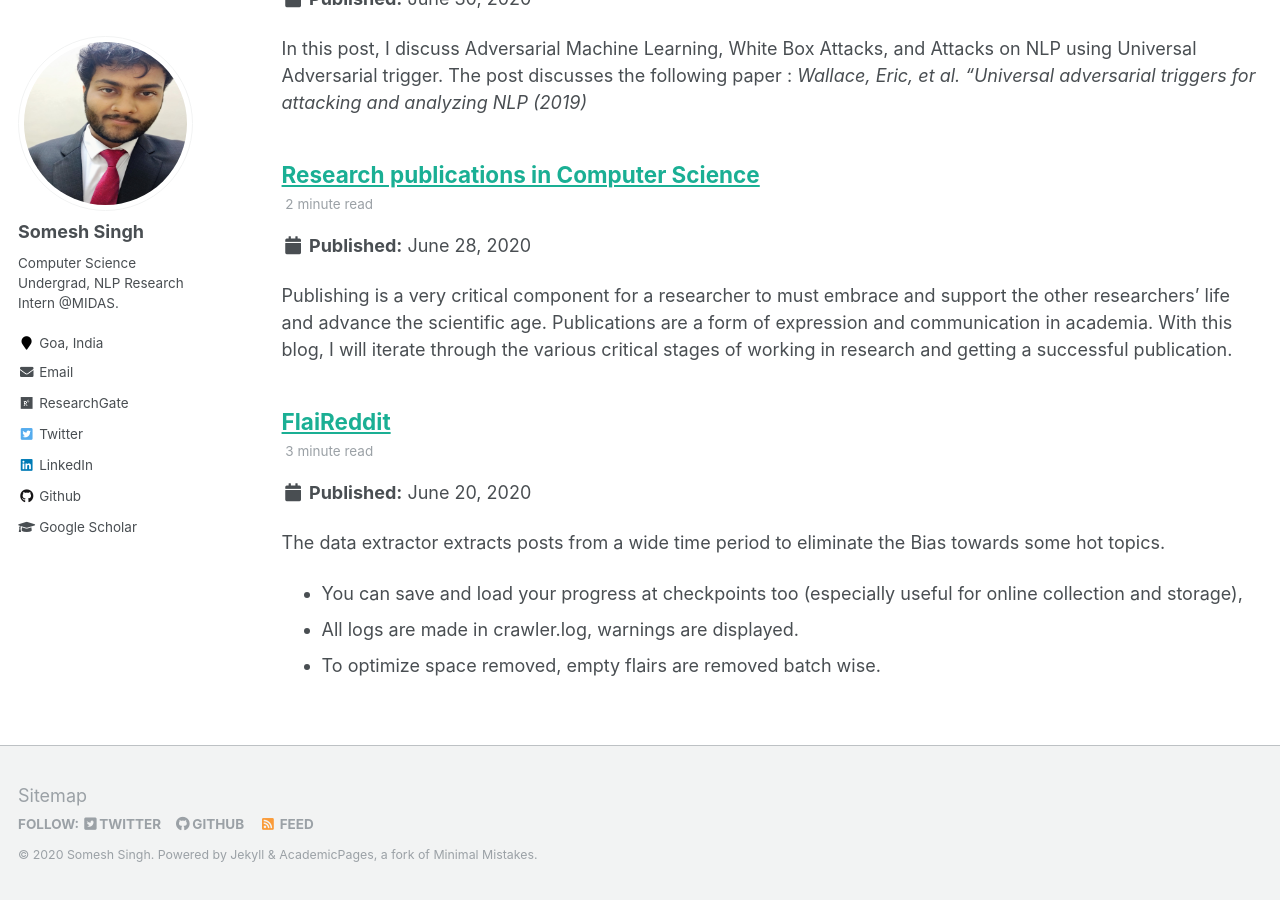
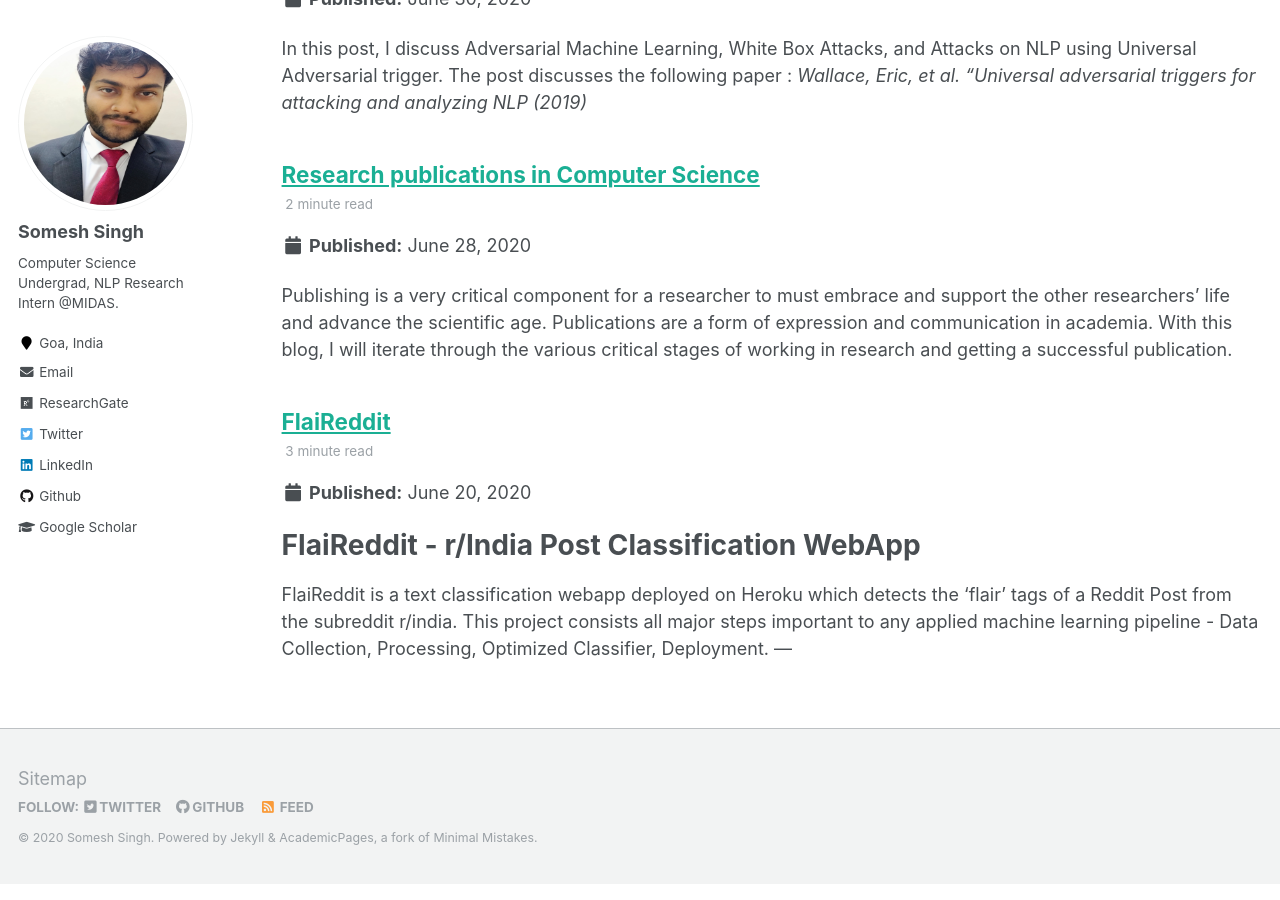
Before and after one commit to someshsingh22/someshsingh22.github.io, a Jekyll site: the page built from _pages/year-archive.html, in a window 1280 px wide and 900 px high, scrolled down 575 px. Built offline with Jekyll 4.4.1, drawn with Linux system fonts in a browser that asks for light colours.

Commit message:
FlaiReddit Post Final Draft

````diff
--- a/_posts/2020-06-20-flaireddit.md
+++ b/_posts/2020-06-20-flaireddit.md
@@ -20,12 +20,11 @@
   - Pytorch
 ---
 
-The data extractor extracts posts from a wide time period to eliminate the Bias towards some hot topics.
-* You can save and load your progress at checkpoints too (especially useful for online collection and storage),
-* All logs are made in crawler.log, warnings are displayed.
-* To optimize space removed, empty flairs are removed batch wise.
+# FlaiReddit - r/India Post Classification WebApp
+FlaiReddit is a text classification webapp deployed on Heroku which detects the 'flair' tags of a Reddit Post from the subreddit r/india. This project consists all major steps important to any applied machine learning pipeline - Data Collection, Processing, Optimized Classifier, Deployment.
+---
 
-# RedditCrawler - Web Scraper
+## Data Collection - Web Scraper
 We will use the pushlift.io API instead to make calls and extract JSON packages.
 The data extractor extracts posts from a wide time period to eliminate the Bias towards some hot topics.
 * You can save and load your progress at checkpoints too (especially useful for online collection and storage),
@@ -33,7 +32,7 @@
 * All logs are made in crawler.log, warnings are displayed.
 * To optimize space removed, empty flairs are removed batch wise.
 
-### Usage:
+### Usage
 
 ```python
 from modules.crawler import *
@@ -47,22 +46,31 @@
 ```
 
 A commited notebook is available at [kaggle](https://www.kaggle.com/someshsingh22/redditcrawlertest)
+---
 
 ## Exploratory Data Analysis
 Extensive analysis has been done, important words are visualized through WordClouds, in depth explanation of these and preprocessing is present in my [Notebook](https://github.com/someshsingh22/FlaiReddit-MIDAS/blob/master/Notebooks/Part-2-EDA.ipynb)
 
 >A baseline model from BOW is also implemented at the end.
-## Training the Model [BERT, TFIDF]
+
+### Training the Model [BERT, TFIDF]
 We set the seed for reproducibility and use BERT - *uncased, base*, freezing all layes apart from the last layer and the weights are saved for easier inference at :
 
 **Model Summary [Inference Time]**:
-| Model | Micro-F1  |Macro-F1  | CPU Inference Time
-|--|--|--|--|
-| TFIDF Combined | 0.51 | 0.50  | **331 Samples/s**
-| BERT | **0.60** | **0.59**  |	2.37 Samples
-| TFIDF , Feats | 0.49 | 0.48  | 273 Sample/s
 
-![Confusion Matrix](Images/CM.png)
+| Model   | Micro-F1 | Macro-F1 | Inference |
+|:--------|:--------:|:--------:|--------:|
+| TFIDF Combined | 0.51 | 0.50 |  **331 Samples/s** |
+| BERT | **0.60** | **0.59** | 2.37 Samples/s |
+|---------------------------------------------|
+|=============================================|
+| TFIDF | 0.49 | 0.48  | 273 Samples/s |
+
+
+The confusion matrix is plotted below
+
+![Confusion Matrix](/images/TCWA/CM.png)
+---
 
 ## WebApp - Flask TFIDF
 * For the web app we have used the TFIDF model keeping the CPU Rate and Memory Usage in mind [BERT BASE has 114 M parameters].
@@ -71,36 +79,26 @@
 * Logs and Error pages will be enabled in a future update.
 * The colour theme used is taken from reddit's own theme :)
 
- **Root page :**
-```bash
-cd app
-python main.py
-* Running on http://127.0.0.1:5000/
-```
-![Root page](Images/websnap.PNG)
+ ![Root page](/images/TCWA/flaireddit_webapp.gif)
 
 **Auto Endpoint**
 ```python
 >>> import requests
 >>> with open('file.txt','wb') as f:
-		f.write(b"https://www.reddit.com/r/india/comments/g8fyzr/tejas_aircraft_aerodynamics_analysis_the_swedish/")
-#Science/Technology
-'''
-Using the method for post queries
-'''
+		f.write(b"r/india post urls")
+>>> base_url = "https://flaireddittest.herokuapp.com" #http://127.0.0.1:5000/ if local
+>>> url = f"{base_url}/auto"
 >>> files = {'upload_file': open('file.txt','rb')}
->>>> r = requests.post(url, files=files)
+>>> r = requests.post(url, files=files)
 >>> r
 <Response [200]>
 >>> r.json()
-{"https://www.reddit.com/r/india/comments/g8fyzr/tejas_aircraft_aerodynamics_analysis_the_swedish/" : 'Science/Technology'}
+{"post_url" : 'predicted tag'}
 ```
+This way you can use the app from a user/developer's perspective
+---
+
 ## HEROKU DEPLOYMENT
-Finally the web application is deployed on Heroku and is available at [FlaiRedditTest](https://flaireddittest.herokuapp.com/), all Automation is available at [FlaiReddiTest/auto](https://flaireddittest.herokuapp.com/auto)
-> Here is a snapshot of a correct classification on android
-
- Similar to the local webapp you can access the Automated endpoint and root get view by just replacing http://127.0.0.1:5000/ with https://flaireddittest.herokuapp.com/
-
-
+Finally the web application is deployed on Heroku and is available at [FlaiRedditTest](https://flaireddittest.herokuapp.com/)
 You can visit the project's github repository at : [FlaiReddit](https://github.com/someshsingh22/FlaiReddit-MIDAS)
 You can check the deployed webapp at : [FlaiReddit Heroku](https://flaireddittest.herokuapp.com)
````
Also changed, not shown: images/TCWA/CM.png (added), images/TCWA/DroidView.jpeg (added), images/TCWA/websnap.PNG (added).
